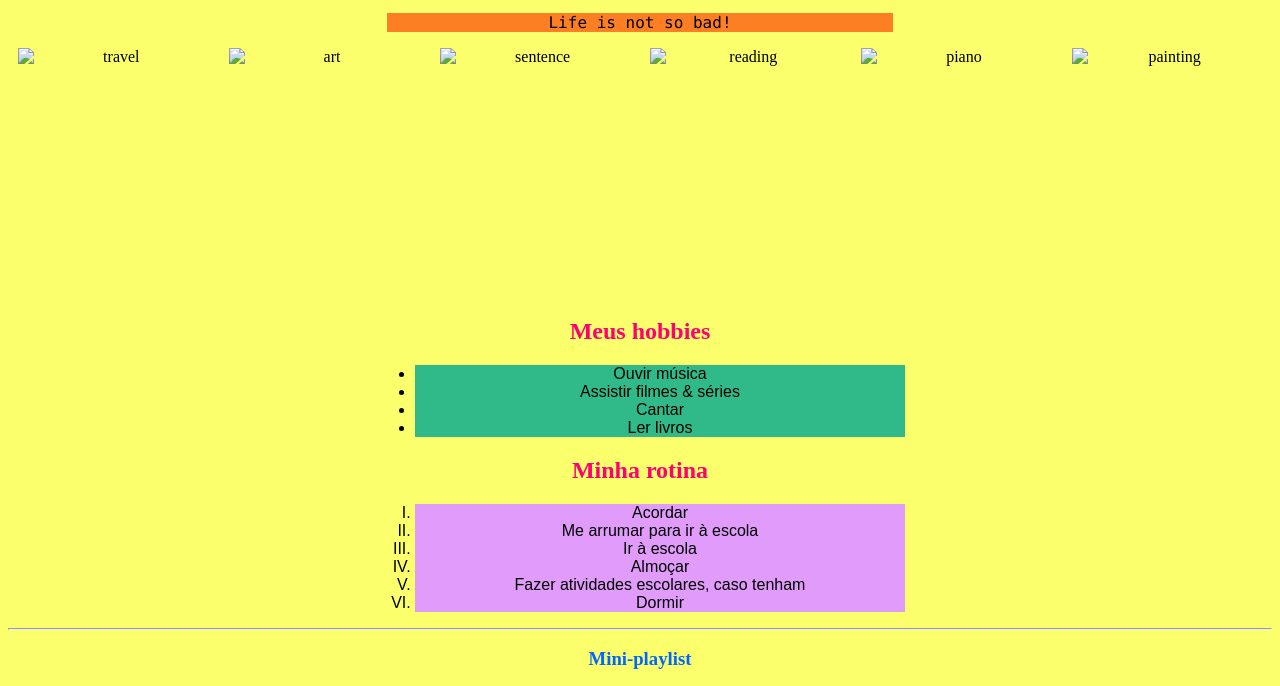
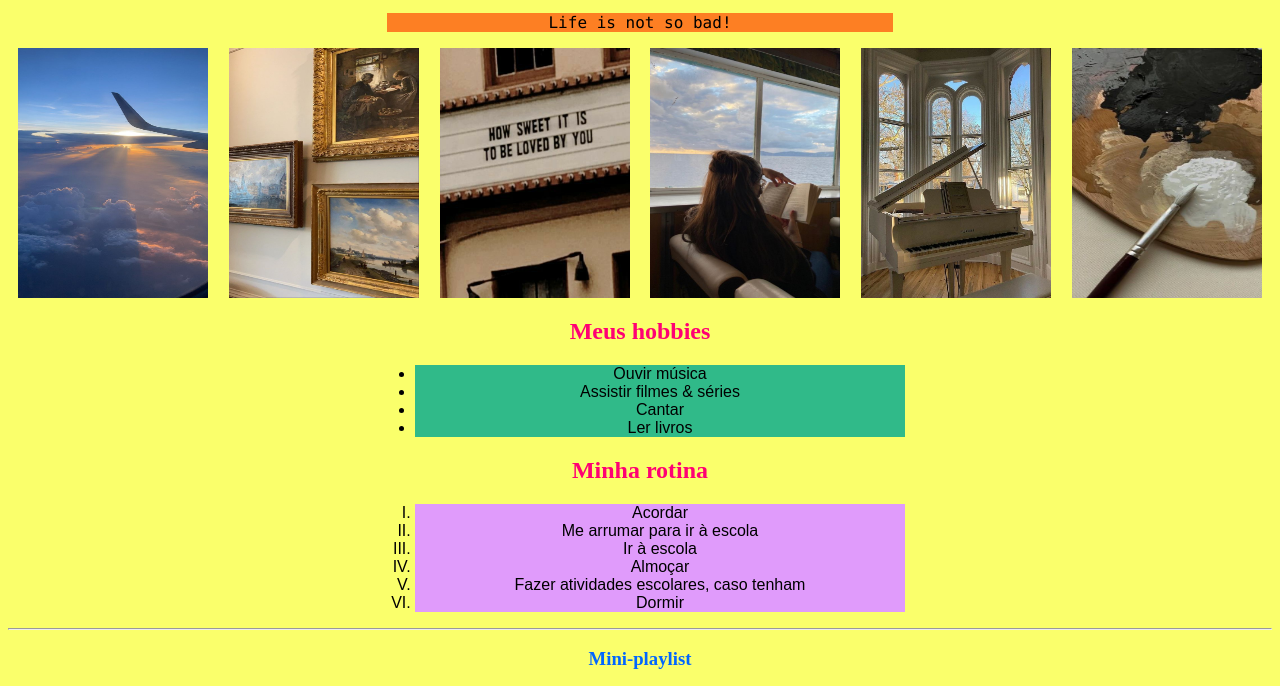
Before and after one commit to prajog/Index.html, a plain HTML site: page com.html in a window 1280 px wide. Shown: the part 54-740 px from the top of the page. Drawn offline with Linux system fonts and the light colour scheme.

Commit message:
Update com.html

```diff
--- a/com.html
+++ b/com.html
@@ -78,12 +78,12 @@
         </header>
         <p style="background-color: rgba(255, 64, 0, 0.672); margin-left: 30%; margin-right: 30%; ">Life is not so bad!</p>
         <section class="figuras">
-            <img src="travel.jpg" alt="travel">
-            <img src="art.jpg" alt="art">
-            <img src="frase.jpg" alt="sentence">
-            <img src="reading.jpg" alt="reading">
-            <img src="Piano.jpg" alt="piano">
-            <img src="painting.jpg" alt="painting">
+            <img src="img/travel.jpg" alt="travel">
+            <img src="img/art.jpg" alt="art">
+            <img src="img/frase.jpg" alt="sentence">
+            <img src="img/reading.jpg" alt="reading">
+            <img src="img/Piano.jpg" alt="piano">
+            <img src="img/painting.jpg" alt="painting">
         </section>
         <h2 id="hobbies">Meus hobbies</h2>
         <ul>
```
